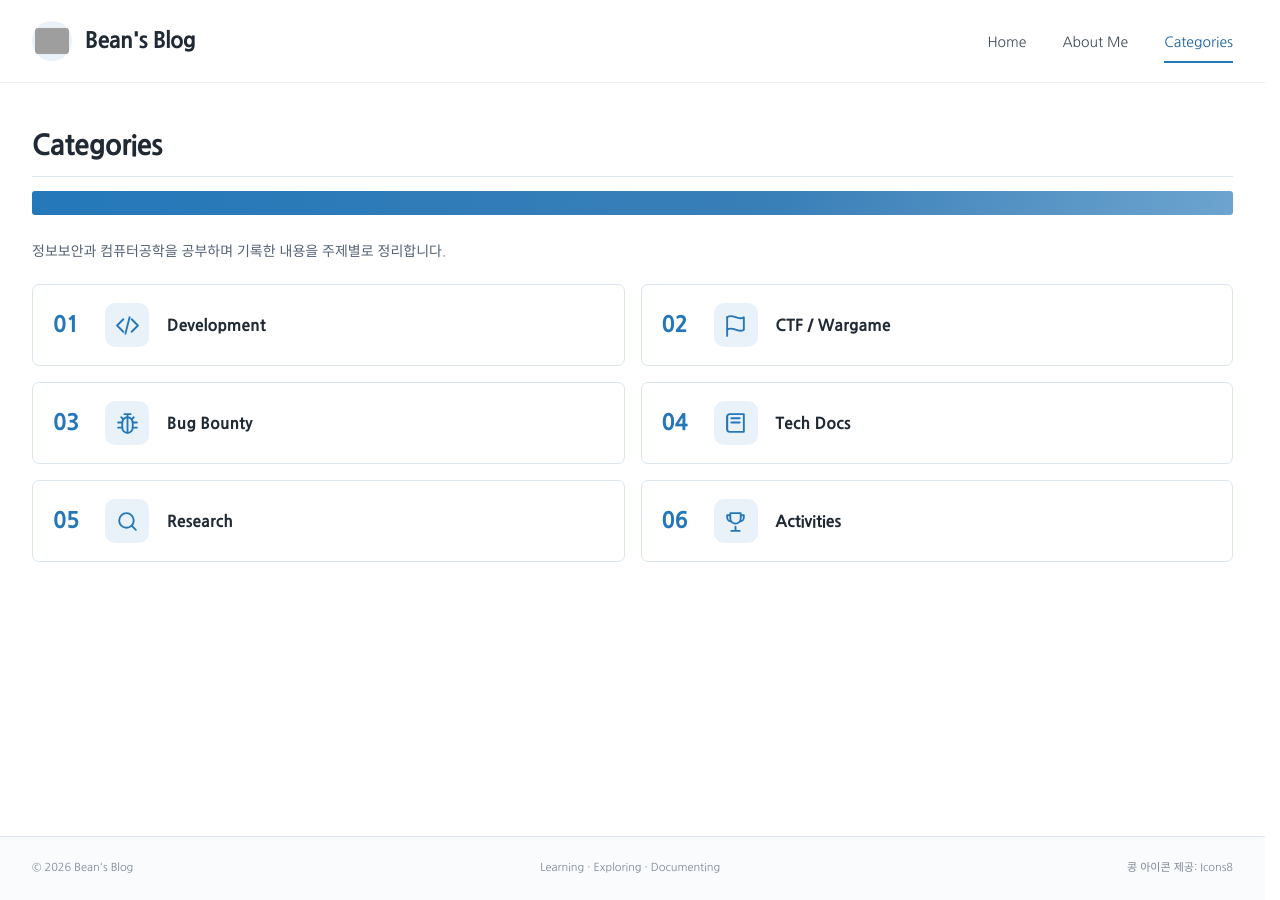
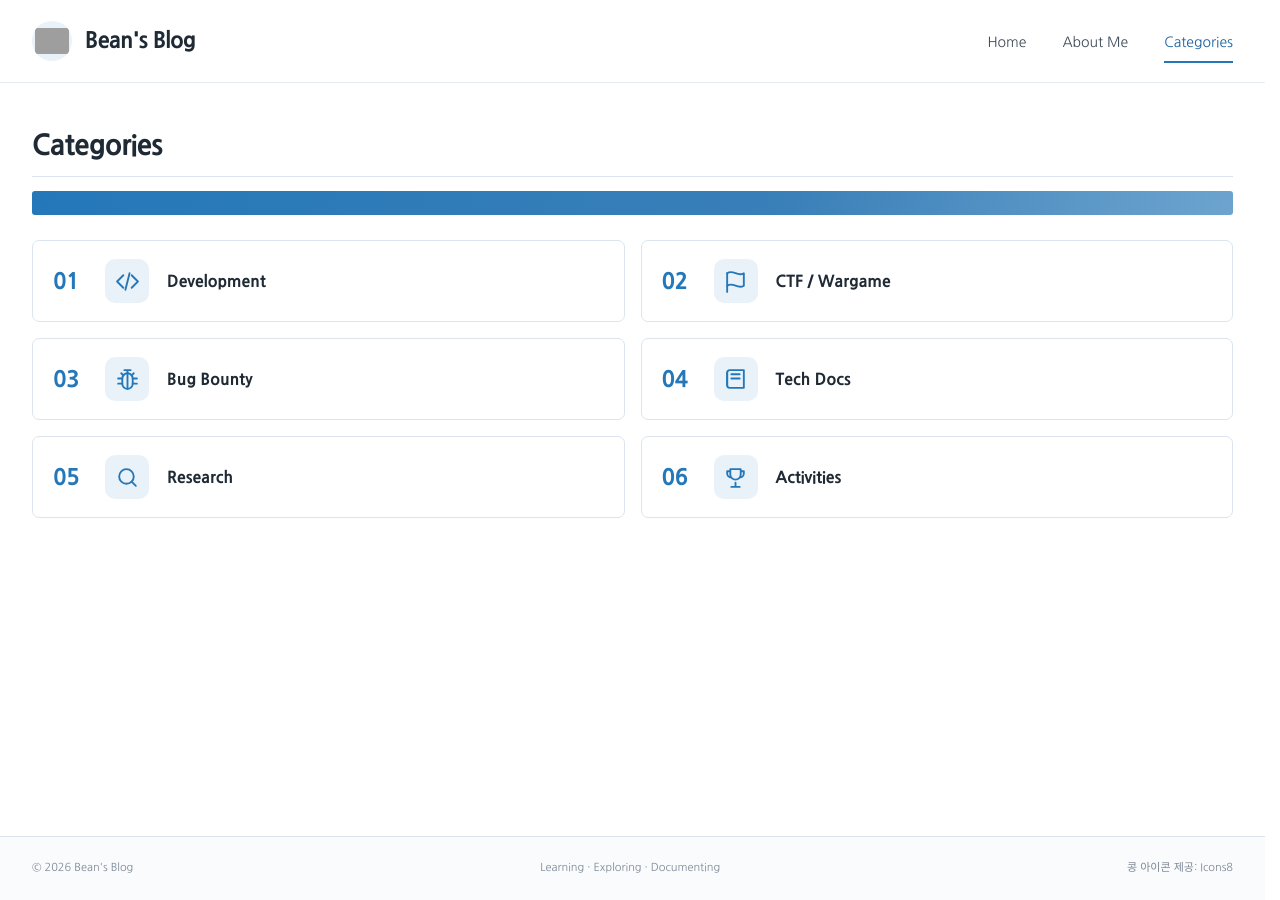
Before and after one commit to BEAN-CMD418/bean-cmd418.github.io, a Jekyll site: the page built from categories.md, in a window 1280 px wide. Built offline with Jekyll 4.4.1, drawn with Linux system fonts in a browser that asks for light colours; some web fonts are replaced; grey boxes are pictures that could not be loaded.

Commit message:
Remove introductory sentence from categories page

```diff
--- a/categories.md
+++ b/categories.md
@@ -4,7 +4,7 @@ title: Categories
 permalink: /categories/
 ---
 
-<p class="categories-intro">정보보안과 컴퓨터공학을 공부하며 기록한 내용을 주제별로 정리합니다.</p>
+<p class="categories-intro"></p>
 
 <div class="category-list">
   {% for category in site.data.categories %}
```
